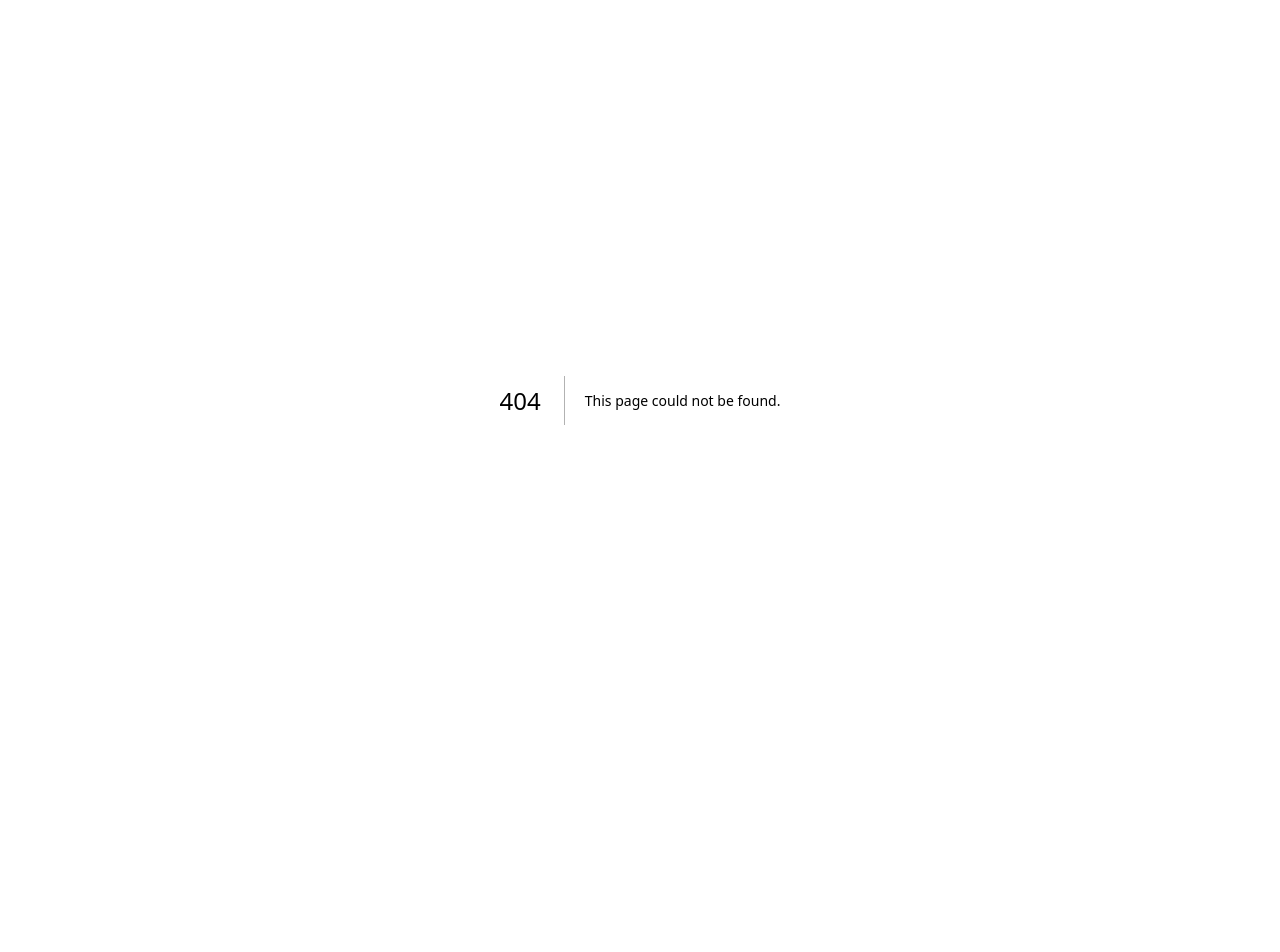
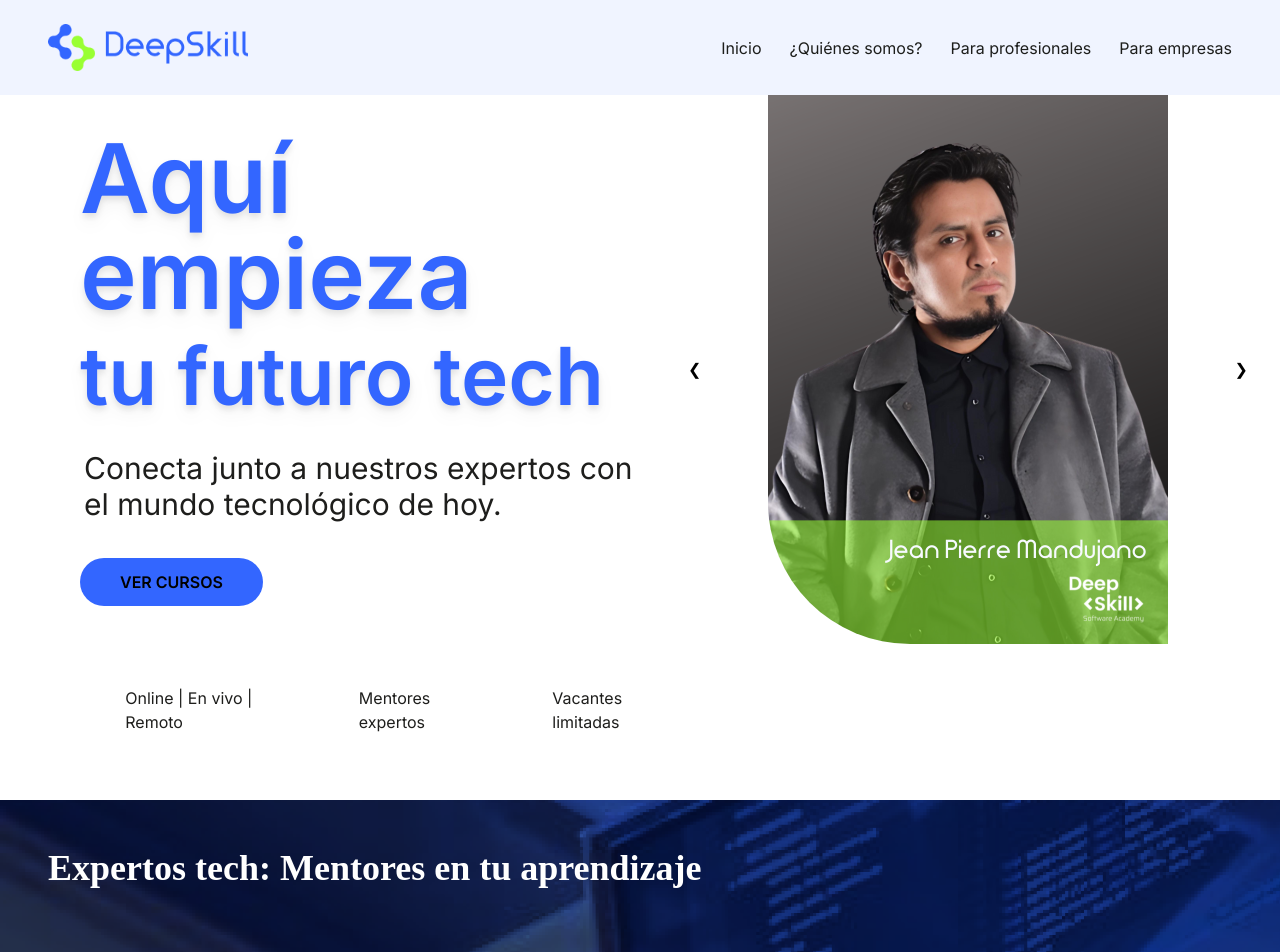
Before and after one commit to deep-skill/deepskill-academy-web, a Next.js app in the folder masterclass/: page /course-detail-page in a window 1280 px wide. Before the commit this address had no page. Shown: the top 952 px of the page. Before the commit the page ends 800 px from the top, so only its background shows below. Built offline with nearby package versions, Linux system fonts and the light colour scheme.

Commit message:
the main landing page was configured to be sent to the other landings

```diff
--- a/masterclass/next.config.mjs
+++ b/masterclass/next.config.mjs
@@ -1,4 +1,9 @@
+// next.config.mjs
+
 /** @type {import('next').NextConfig} */
-const nextConfig = {};
+const nextConfig = {
+    reactStrictMode: true,
+    pageExtensions: ['js', 'jsx'],
+};
 
 export default nextConfig;
--- /dev/null
+++ b/masterclass/src/app/course-detail-page/page.js
@@ -0,0 +1,24 @@
+
+import Image from "next/image";
+import Body from "@/components/Body";
+import NavBar from "@/components/Navbar";
+import Mentors from "@/components/Mentors";
+import AboutUs from "@/components/AboutUs";
+import Testimonials from "@/components/Testimonials";
+import Footer from "@/components/Footer";
+
+export default function CourseDetailPage() {
+  return (
+    <div className="flex flex-col">
+      <NavBar />
+      <main className="flex-grow">
+        <Body />
+        <Mentors />
+        <AboutUs />
+        <Testimonials />
+      </main>
+      <Footer />
+    </div>
+
+  );
+}
--- a/masterclass/src/components/CourseCard.js
+++ b/masterclass/src/components/CourseCard.js
@@ -1,5 +1,5 @@
-"use client";
-
+"use client"
+import Link from 'next/link';
 import { useState, useEffect } from 'react';
 import { Carousel } from 'react-responsive-carousel';
 import 'react-responsive-carousel/lib/styles/carousel.min.css';
@@ -23,14 +23,14 @@ const CourseCard = () => {
             description: 'Programa en vivo, intensivo y ultra personalizado. Diseñado para ingenieros que buscan maximizar sus conocimientos sumando la habilidad de tratar datos y automatizar procesos con programación.',
             date: '00/00/0000',
             imageSrc: '/images/image-course.jpg',
-        }
+        },
     ];
 
     const [isMobile, setIsMobile] = useState(false);
 
     useEffect(() => {
         const handleResize = () => {
-            setIsMobile(window.innerWidth < 844); // Consider mobile view up to 844px width
+            setIsMobile(window.innerWidth < 844);
         };
 
         handleResize();
@@ -48,7 +48,6 @@ const CourseCard = () => {
                 </h1>
             </header>
             <div className="max-w-8xl mx-auto px-4 sm:px-6 lg:px-8">
-
                 <main className={`py-8 ${isMobile ? 'mt-4' : 'mt-0'}`}>
                     <div className="container mx-auto px-4 sm:px-8 md:px-16 lg:px-20">
                         {isMobile ? (
@@ -65,9 +64,11 @@ const CourseCard = () => {
                                             <p className="text-xl mb-4 text-justify font-poppins">{course.description}</p>
                                             <p className="text-xl mb-6 font-poppins text-left"><strong>Próxima fecha de inicio: {course.date}</strong></p>
                                             <div className="flex justify-center">
+                                                <Link href="/course-detail-page">
                                                     <button className="bg-colorsButton text-colorTextNavbar text-base font-poppins font-bold px-9 py-3 rounded-3xl">
                                                         MÁS INFORMACIÓN AQUÍ
                                                     </button>
+                                                </Link>
                                             </div>
                                         </div>
                                     </div>
@@ -87,9 +88,11 @@ const CourseCard = () => {
                                             <p className="text-sm mb-4 text-justify">{course.description}</p>
                                             <p className="text-sm mb-6"><strong>Próxima fecha de inicio: {course.date}</strong></p>
                                             <div className="flex justify-center">
+                                                <Link href="/course-detail-page">
                                                     <button className="bg-colorsButton text-colorTextNavbar text-sm font-semibold px-6 py-2 rounded-3xl">
                                                         MÁS INFORMACIÓN AQUÍ
                                                     </button>
+                                                </Link>
                                             </div>
                                         </div>
                                     </div>
```
Lines whose indentation alone changed are shown as unchanged.
